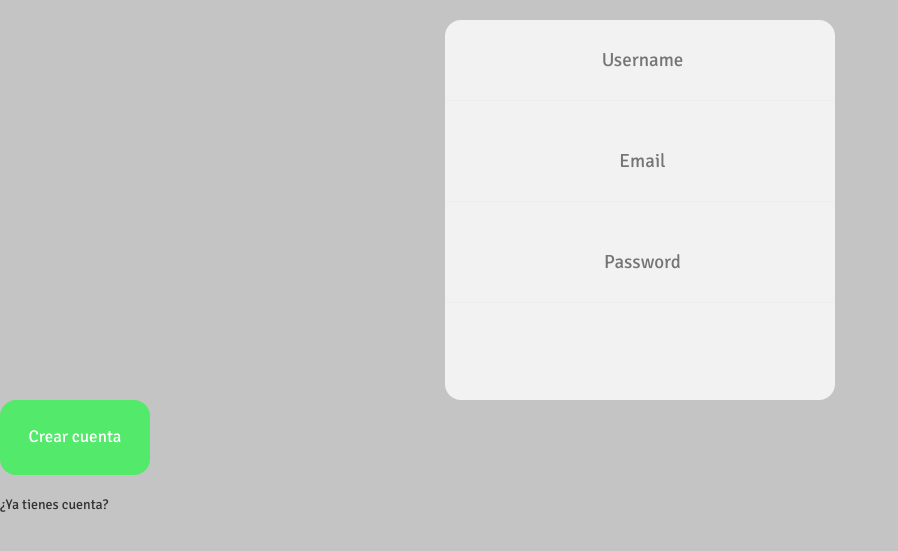
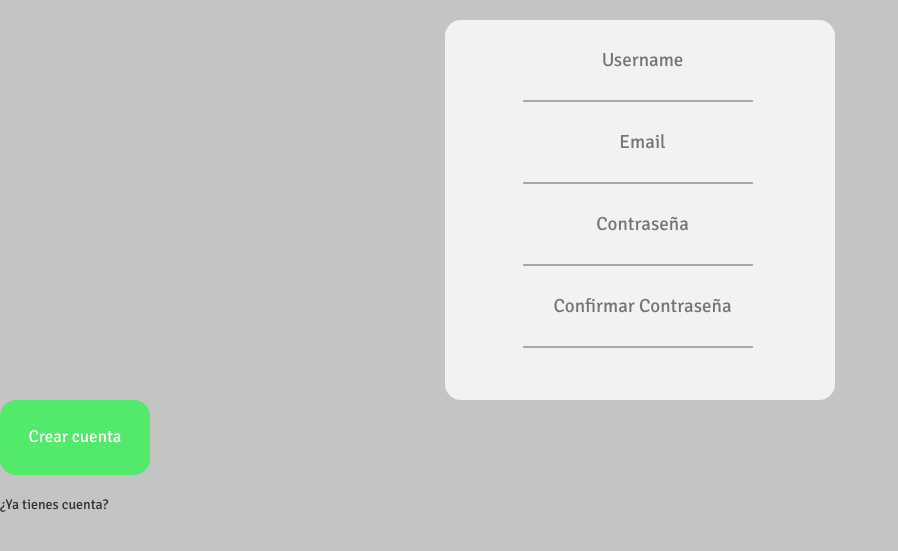
Before and after one commit to Bichotas/SkyTools_P-TECH, a Flask app: page /registrarse in a window 1280 px wide. Shown: the part 52-603 px from the top of the page, without its empty margins (0-898 px from the left). Run offline with Flask 2, Linux system fonts and the light colour scheme; some libraries are stand-ins or nearby versions.

Commit message:
Se puso la rayita debajo de cada input para que se vea mas facha

```diff
--- a/templates/index.html
+++ b/templates/index.html
@@ -69,9 +69,11 @@
         top: 30%;
     }
 
-    hr{
-
-
+    .dou{
+        margin-left: 20%;
+        width: 230px;
+        height: 0px;
+        border: 1px solid rgba(0, 0, 0, 0.3);
         margin-top: -30px;
     }
 
@@ -86,12 +88,16 @@
     <div class="campo"><form action="">
 
         <span><input type="text" name="username" placeholder="Username" ></span><br>
-        <hr>
+
+        <div class="dou"></div>
         <span><input type="text" name="email" id="email" placeholder="Email"></span><br>
-        <hr>
-        <span><input type="password" name="password" id="password" placeholder="Password"></span><br>
-        <hr>
 
+        <div class="dou"></div>
+        <span><input type="password" name="password" id="password" placeholder="Contraseña"></span><br>
+
+        <div class="dou"></div>
+        <span><input type="conpassword" name="conpassword" id="conpassword" placeholder="Confirmar Contraseña"></span><br>
+        <div class="dou"></div>
     </form></div>
 
 
```
